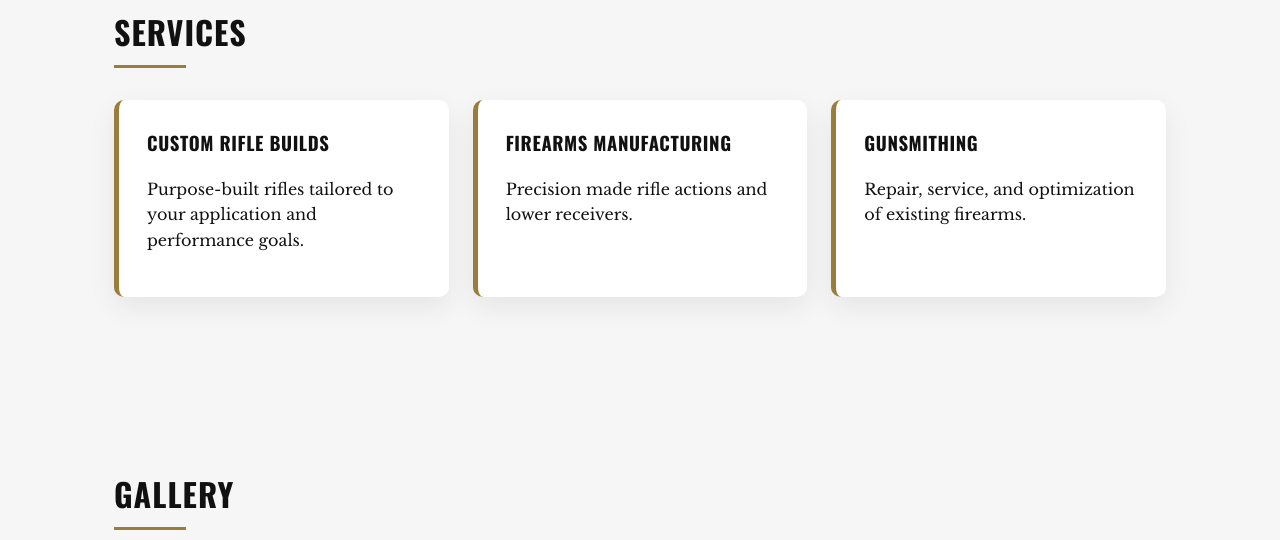
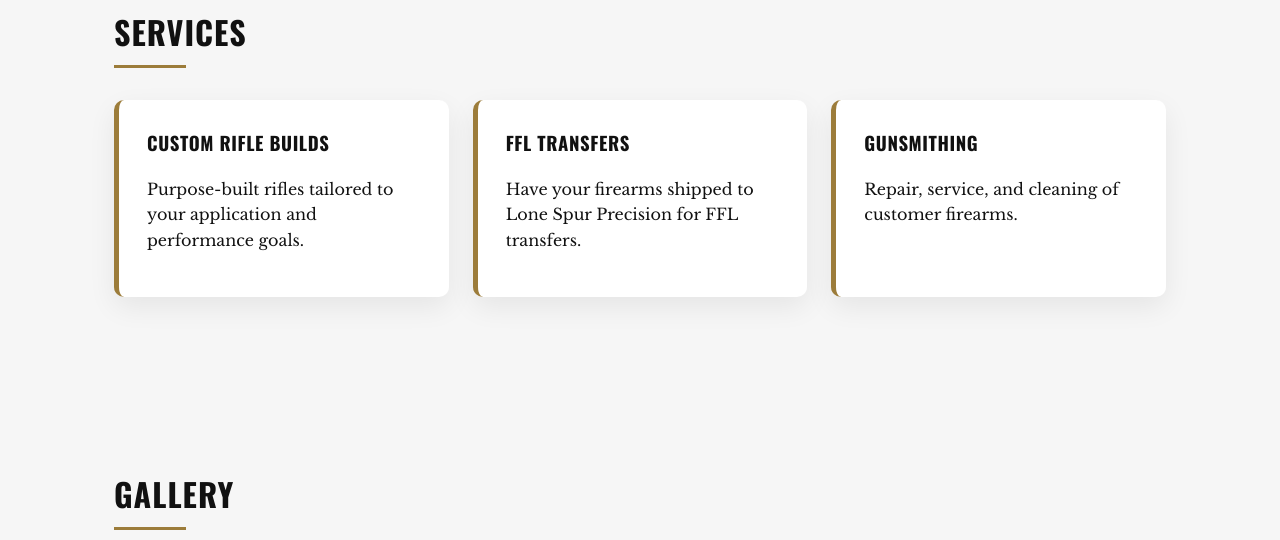
Before and after one commit to shikewade/lonespur, a plain HTML site: page index.html in a window 1280 px wide. Shown: the part 980-1520 px from the top of the page. Drawn offline with nearby package versions, Linux system fonts and the light colour scheme.

Commit message:
Update index.html

```diff
--- a/index.html
+++ b/index.html
@@ -505,12 +505,12 @@
         <p>Purpose-built rifles tailored to your application and performance goals.</p>
       </div>
       <div class="service-card">
-        <h3>Firearms Manufacturing</h3>
-        <p>Precision made rifle actions and lower receivers.</p>
+        <h3>FFL Transfers</h3>
+        <p>Have your firearms shipped to Lone Spur Precision for FFL transfers.</p>
       </div>
       <div class="service-card">
         <h3>Gunsmithing</h3>
-        <p>Repair, service, and optimization of existing firearms.</p>
+        <p>Repair, service, and cleaning of customer firearms.</p>
       </div>
     </div>
   </section>
```
